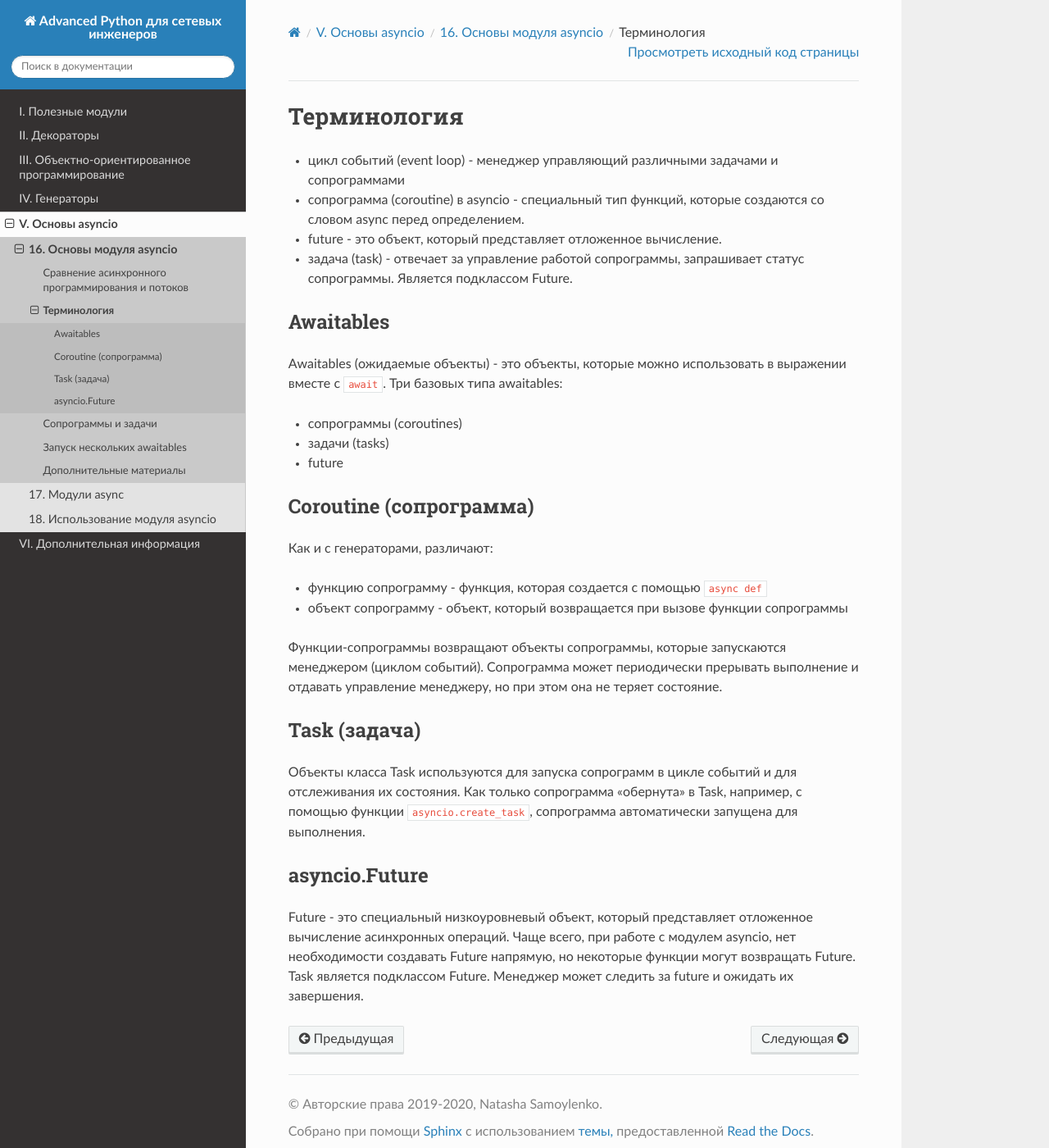
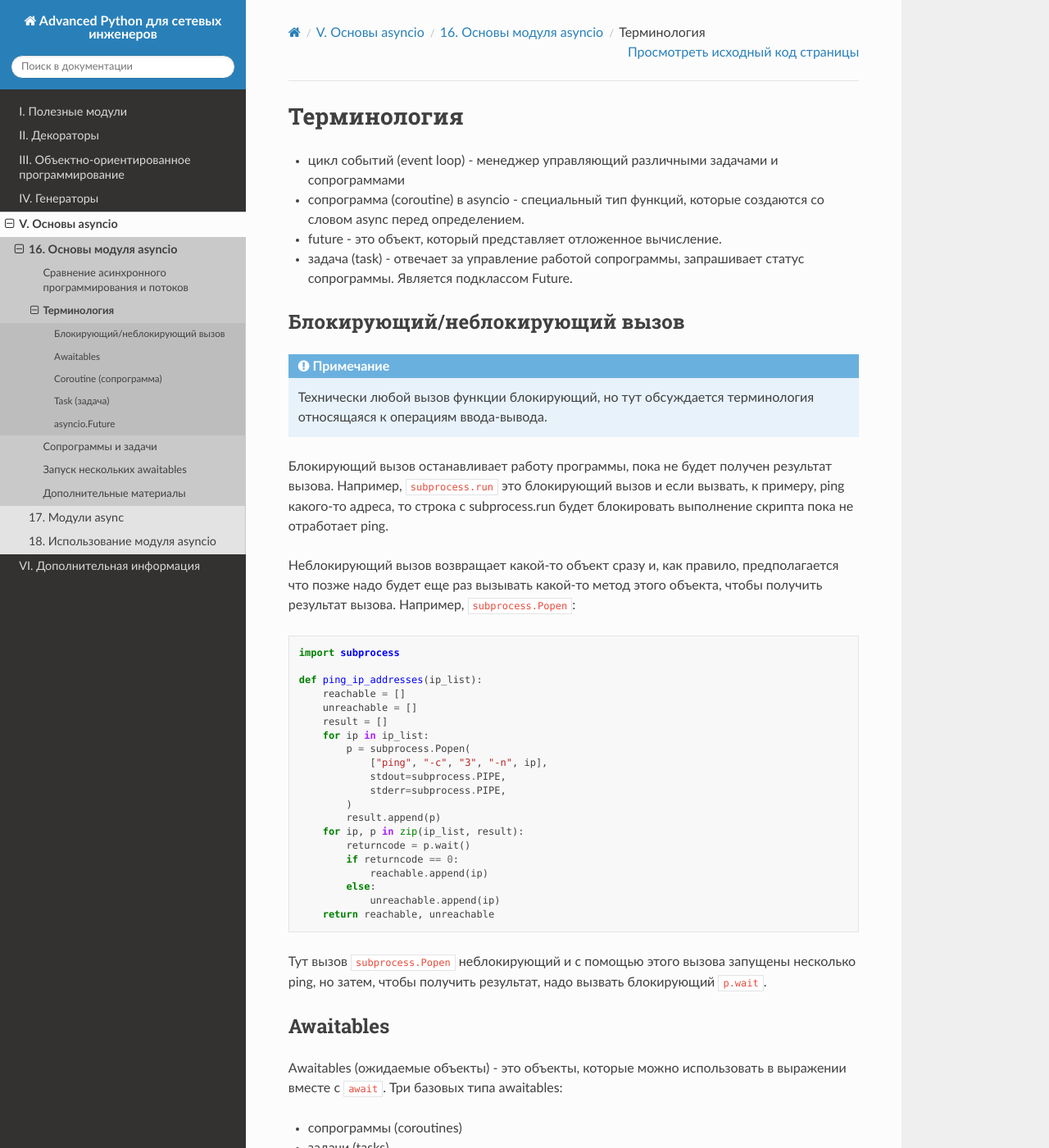
Before and after one commit to natenka/advpyneng-book, a Sphinx documentation site: the page built from docs/source/book/16_asyncio_basics/terms.rst, in a window 1280 px wide and 1400 px high. Shown: the whole window at 82% size. Built offline with Sphinx 7.4.7 and the Read the Docs theme 2.0.0, drawn with Linux system fonts in a browser that asks for light colours; pages that are not in the unit, such as notebooks, are missing from menus.

Commit message:
update asyncio basics

```diff
--- a/docs/source/book/16_asyncio_basics/terms.rst
+++ b/docs/source/book/16_asyncio_basics/terms.rst
@@ -8,6 +8,49 @@
 * задача (task) - отвечает за управление работой сопрограммы, запрашивает статус
   сопрограммы. Является подклассом Future.
 
+Блокирующий/неблокирующий вызов
+~~~~~~~~~~~~~~~~~~~~~~~~~~~~~~~
+
+.. note::
+
+    Технически любой вызов функции блокирующий, но тут обсуждается терминология относящаяся
+    к операциям ввода-вывода.
+
+Блокирующий вызов останавливает работу программы, пока не будет получен результат вызова.
+Например, ``subprocess.run`` это блокирующий вызов и если вызвать, к примеру,
+ping какого-то адреса, то строка с subprocess.run будет блокировать выполнение
+скрипта пока не отработает ping.
+
+Неблокирующий вызов возвращает какой-то объект сразу и, как правило,
+предполагается что позже надо будет еще раз вызывать какой-то метод этого
+объекта, чтобы получить результат вызова. Например, ``subprocess.Popen``:
+
+.. code:: python
+
+    import subprocess
+
+    def ping_ip_addresses(ip_list):
+        reachable = []
+        unreachable = []
+        result = []
+        for ip in ip_list:
+            p = subprocess.Popen(
+                ["ping", "-c", "3", "-n", ip],
+                stdout=subprocess.PIPE,
+                stderr=subprocess.PIPE,
+            )
+            result.append(p)
+        for ip, p in zip(ip_list, result):
+            returncode = p.wait()
+            if returncode == 0:
+                reachable.append(ip)
+            else:
+                unreachable.append(ip)
+        return reachable, unreachable
+
+Тут вызов ``subprocess.Popen`` неблокирующий и с помощью этого вызова
+запущены несколько ping, но затем, чтобы получить результат, надо
+вызвать блокирующий ``p.wait``.
 
 Awaitables
 ~~~~~~~~~~
```
